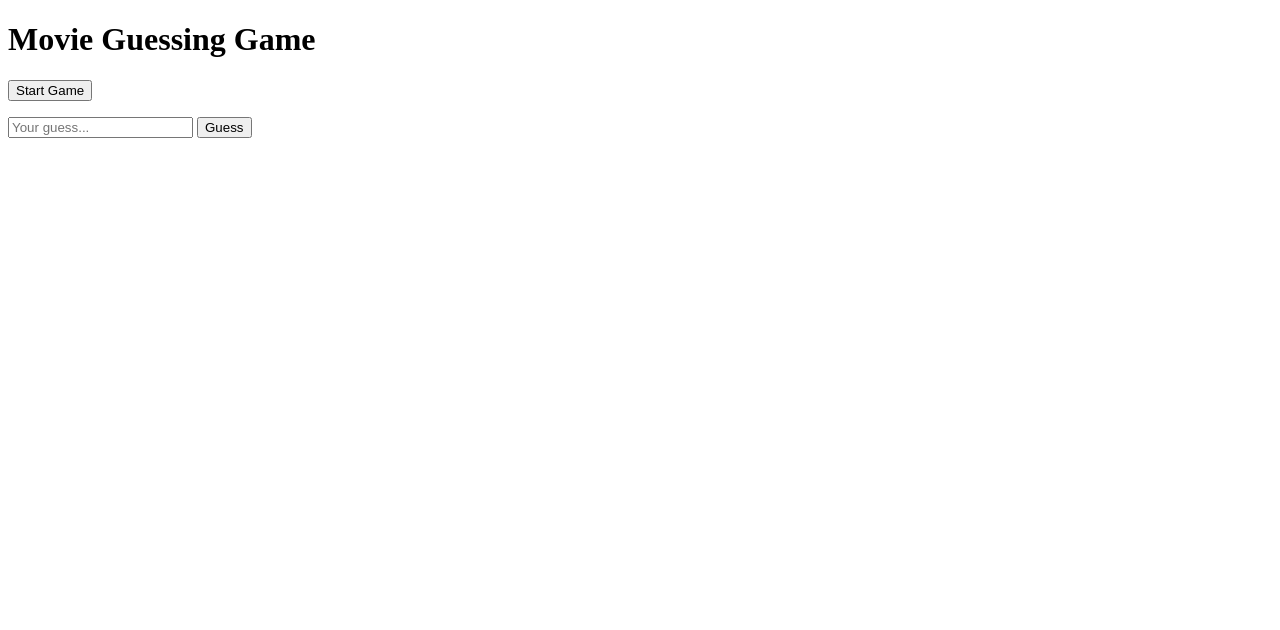
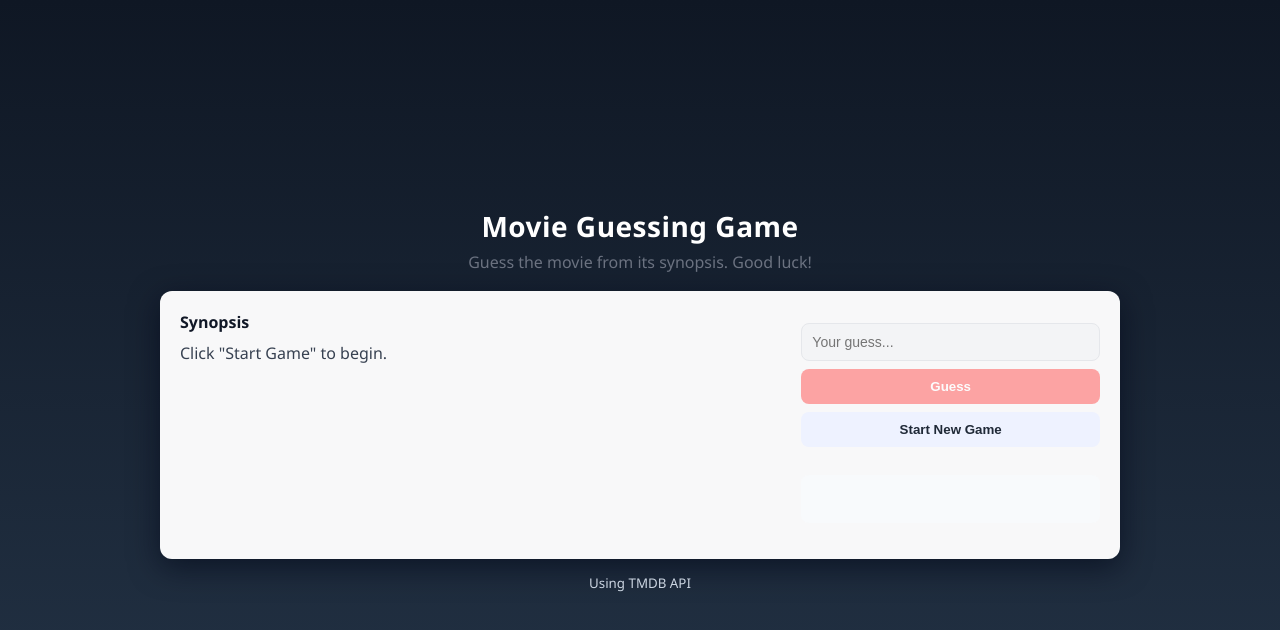
Before and after one commit to ArvydasKs/movie-guessing-game, a website: page public/index.html in a window 1280 px wide. Drawn offline with Linux system fonts and the light colour scheme.

Commit message:
Implemented UI, better movie picking logic

```diff
--- a/controllers/gameController.js
+++ b/controllers/gameController.js
@@ -35,7 +35,7 @@ function makeGuess(req, res) {
         gameState.gameOver = true;
 
         return res.json({
-            message: "Congratulations! You've guessed the movie!",
+            message: "Congratulations!\nYou've guessed the movie!",
             attempts: gameState.attempts
         });
     }
@@ -53,14 +53,13 @@ function makeGuess(req, res) {
         gameState.gameOver = true;
 
         return res.json({
-            message: `Game over! The correct answer was "${gameState.movie.title}"`,
+            message: `Game over!\nThe correct answer was "${gameState.movie.title}"`,
             attempts: 0,
             hint: null
         });
     }
 
     res.json({
-        message: "Wrong guess!",
         attempts: gameState.attempts,
         hint
     });
--- a/public/index.html
+++ b/public/index.html
@@ -1,21 +1,44 @@
 <!DOCTYPE html>
 <html>
 <head>
+  <meta charset="utf-8">
+  <meta name="viewport" content="width=device-width,initial-scale=1">
   <title>Movie Guessing Game</title>
+  <link rel="stylesheet" href="styles.css">
 </head>
 <body>
 
-  <h1>Movie Guessing Game</h1>
+  <div class="container">
+    <header class="header">
+      <h1 class="title">Movie Guessing Game</h1>
+      <p class="subtitle">Guess the movie from its synopsis. Good luck!</p>
+    </header>
 
-  <button onclick="startGame()">Start Game</button>
+    <main class="card">
+      <section class="left">
+        <h2 class="section-title">Synopsis</h2>
+        <p id="synopsis" class="synopsis">Click "Start Game" to begin.</p>
+      </section>
 
-  <p id="synopsis"></p>
-  <p id="attempts"></p>
+      <aside class="right">
+        <div class="status">
+          <div class="attempts" id="attemptsContainer">Attempts: <span id="attempts"></span></div>
+        </div>
 
-  <input id="guessInput" placeholder="Your guess..." />
-  <button onclick="makeGuess()">Guess</button>
+        <div class="controls">
+          <input id="guessInput" class="input" placeholder="Your guess..." disabled />
+          <button id="guessBtn" class="btn primary" onclick="makeGuess()" disabled>Guess</button>
+          <button class="btn secondary" onclick="startGame()">Start New Game</button>
+        </div>
 
-  <p id="result"></p>
+        <p id="result" class="result"></p>
+      </aside>
+    </main>
+
+    <footer class="footer">
+      <small>Using TMDB API</small>
+    </footer>
+  </div>
 
   <script src="script.js"></script>
 </body>
--- a/public/script.js
+++ b/public/script.js
@@ -1,12 +1,18 @@
 async function startGame() {
     const res = await fetch("/game/start");
     const data = await res.json();
+    document.getElementById("synopsis").innerText = data.synopsis;
+    document.getElementById("attempts").innerText = data.attempts;
 
-    document.getElementById("synopsis").innerText = data.synopsis;
-    document.getElementById("attempts").innerText = "Attempts: " + data.attempts;
+    const attemptsContainer = document.getElementById('attemptsContainer');
+    if (attemptsContainer) attemptsContainer.classList.remove('hidden');
 
-    document.getElementById("result").innerText = "";
+        document.getElementById("result").innerText = "";
+        window._hintsShown = [];
     document.getElementById("guessInput").value = "";
+
+    setControlsEnabled(true);
+    document.getElementById("guessInput").focus();
 }
 
 async function makeGuess() {
@@ -26,15 +32,60 @@ async function makeGuess() {
     });
 
     const data = await res.json();
+        if (data.hint) {
+            window._hintsShown = window._hintsShown || [];
+            window._hintsShown.push(data.hint);
+            const resultEl = document.getElementById('result');
+            if (resultEl) {
+                const escaped = window._hintsShown.map(h => escapeHTML(h)).join('<br>');
+                resultEl.innerHTML = '<strong>Hints:</strong><br>' + escaped;
+            }
+        } else {
+            const resultEl = document.getElementById('result');
+            const msg = (data.message || '').trim();
+            if (!resultEl) return;
 
-    if (data.hint) {
-        document.getElementById("result").innerText =
-            data.message + "\nHint: " + data.hint;
-    } else {
-        document.getElementById("result").innerText = data.message;
+            if (/^game over/i.test(msg)) {
+                resultEl.innerHTML = '<strong>Game over!</strong>' + (msg.replace(/game over!?/i, '').trim() ? '<br>' + msg.replace(/game over!?/i, '').trim() : '');
+            } else if (/^congratulations/i.test(msg)) {
+                resultEl.innerHTML = '<strong>Congratulations!</strong>' + (msg.replace(/congratulations!?/i, '').trim() ? '<br>' + msg.replace(/congratulations!?/i, '').trim() : '');
+            } else {
+                resultEl.textContent = msg || '';
+            }
+        }
+
+    if (data.attempts !== undefined) {
+        document.getElementById("attempts").innerText = data.attempts;
     }
 
-    if (data.attempts !== undefined) {
-        document.getElementById("attempts").innerText = "Attempts: " + data.attempts;
+    const msg = (data.message || "").toLowerCase();
+    const isWin = msg.includes("congratulations");
+    const isGameOver = msg.startsWith("game over") || data.attempts === 0;
+
+    if (isWin || isGameOver) {
+        setControlsEnabled(false);
     }
 }
+
+function setControlsEnabled(enabled) {
+    const input = document.getElementById("guessInput");
+    const guessBtn = document.getElementById("guessBtn");
+    if (input) input.disabled = !enabled;
+    if (guessBtn) guessBtn.disabled = !enabled;
+}
+
+document.addEventListener('DOMContentLoaded', () => {
+    setControlsEnabled(false);
+    const attemptsContainer = document.getElementById('attemptsContainer');
+    if (attemptsContainer) attemptsContainer.classList.add('hidden');
+});
+
+function escapeHTML(str) {
+    if (!str) return '';
+    return String(str)
+        .replace(/&/g, '&amp;')
+        .replace(/</g, '&lt;')
+        .replace(/>/g, '&gt;')
+        .replace(/"/g, '&quot;')
+        .replace(/'/g, '&#39;');
+}
--- /dev/null
+++ b/public/styles.css
@@ -0,0 +1,43 @@
+:root{
+  --bg1:#0f1724;
+  --card:#ffffff;
+  --accent:#ff6b6b;
+  --muted:#6b7280;
+}
+*{box-sizing:border-box}
+html,body{height:100%;margin:0}
+body{
+  font-family: 'Segoe UI', Roboto, Arial, sans-serif;
+  background: linear-gradient(180deg,var(--bg1) 0%, #243447 100%);
+  color:#0b1220;
+  display:flex;
+  align-items:center;
+  justify-content:center;
+  padding:32px;
+}
+.container{width:100%;max-width:960px}
+.header{color:white;text-align:center;margin-bottom:18px}
+.title{margin:0;font-size:28px;letter-spacing:0.5px}
+.subtitle{margin:6px 0 0;color:var(--muted)}
+.card{display:flex;gap:24px;background:rgba(255,255,255,0.97);border-radius:12px;padding:20px;box-shadow:0 8px 30px rgba(2,6,23,0.6)}
+.left{flex:2}
+.right{flex:1;display:flex;flex-direction:column;gap:12px}
+.section-title{margin:0 0 8px 0;font-size:16px;color:#111827}
+.synopsis{margin:0;color:#374151;line-height:1.5}
+.status{display:flex;justify-content:flex-end}
+.attempts{background:#f3f4f6;padding:6px 10px;border-radius:8px;color:#111827;font-weight:600}
+.controls{display:flex;flex-direction:column;gap:8px}
+.input{padding:10px;border-radius:8px;border:1px solid #e5e7eb;font-size:14px}
+.btn{padding:10px 12px;border-radius:8px;border:0;cursor:pointer;font-weight:600}
+.btn.primary{background:var(--accent);color:white}
+.btn.secondary{background:#eef2ff;color:#1f2937}
+.btn:disabled{opacity:0.6;cursor:not-allowed}
+.input:disabled{background:#f3f4f6;color:#9ca3af}
+.result{min-height:48px;background:#f8fafc;padding:10px;border-radius:8px;color:#0b1220;white-space:pre-line}
+.hidden{display:none}
+.footer{text-align:center;margin-top:12px;color:#cbd5e1}
+
+@media (max-width:720px){
+  .card{flex-direction:column}
+  .status{justify-content:flex-start}
+}
```
Also changed, not shown: services/tmdbService.js (+21 -12 lines).
